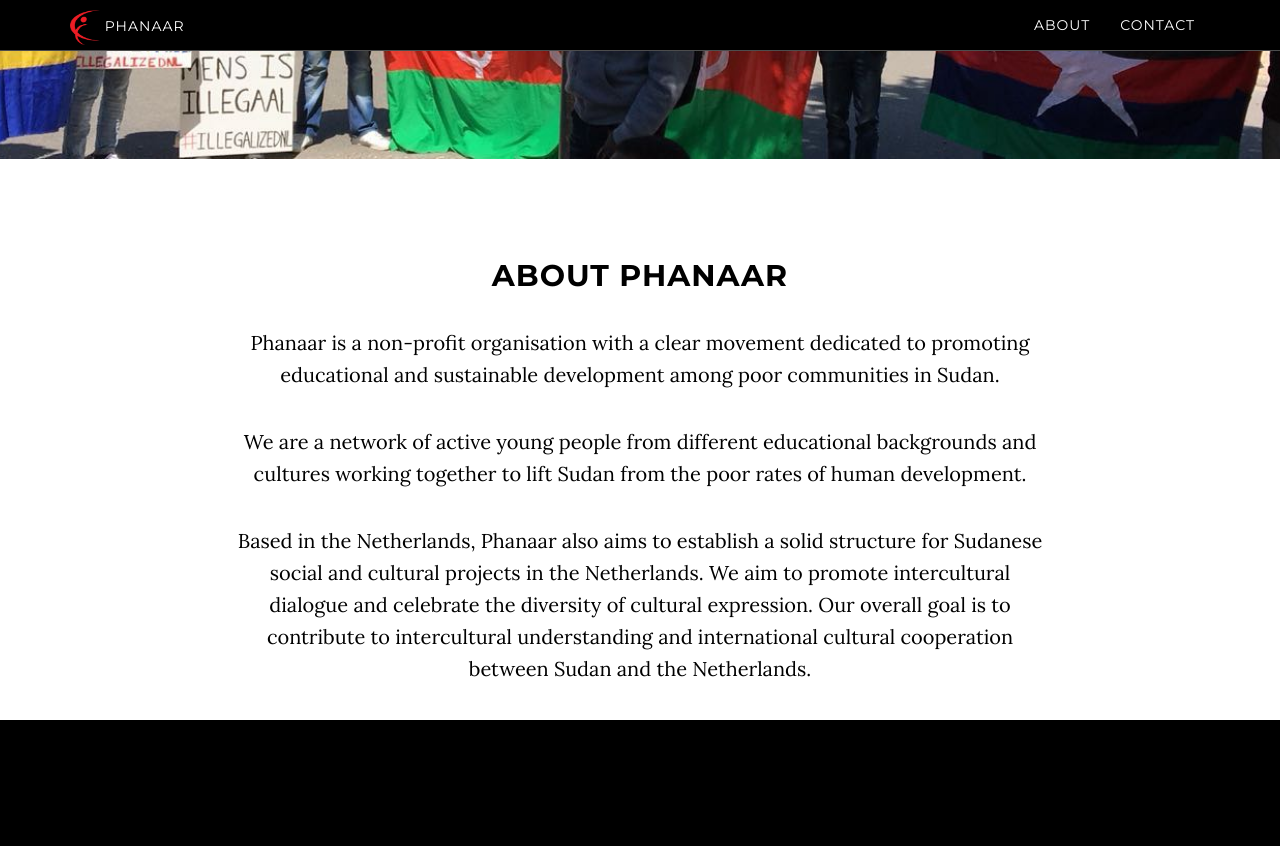
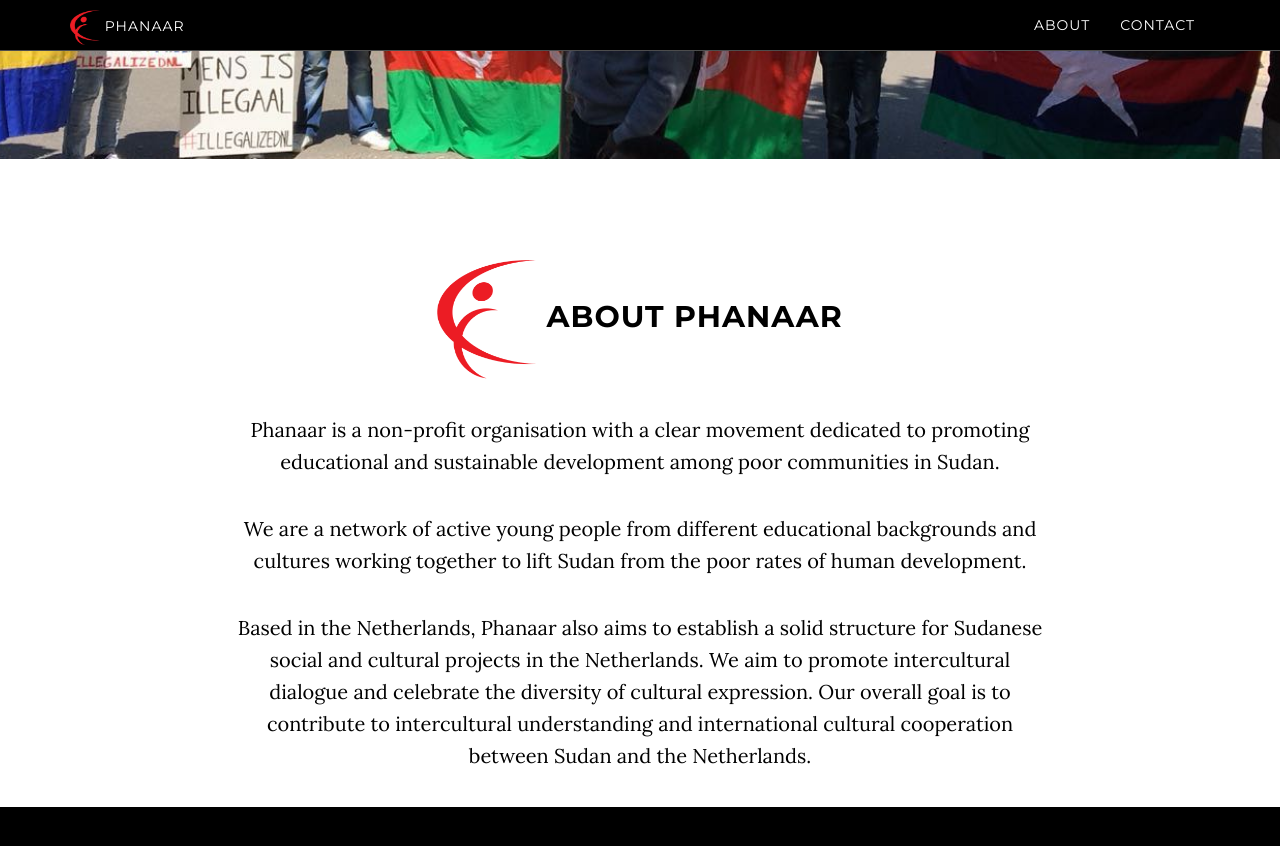
Before and after one commit to phanaar/phanaar.github.io, a Jekyll site: the page built from index.html, in a window 1280 px wide and 900 px high, scrolled down 741 px. Shown: the top 846 px of the window. Built offline with Jekyll 4.4.1, drawn with Linux system fonts in a browser that asks for light colours.

Commit message:
Added logo to about section

```diff
--- a/_includes/about.html
+++ b/_includes/about.html
@@ -1,20 +1,9 @@
-    <!-- About Section -->
-    <!-- <section id="about" class="container content-section text-center">
-        <div class="row">
-            <div class="col-lg-8 col-lg-offset-2">
-                <h2>About Grayscale</h2>
-                <p>Grayscale is a free Bootstrap 3 theme created by Start Bootstrap. It can be yours right now, simply download the template on <a href="http://startbootstrap.com/template-overviews/grayscale/">the preview page</a>. The theme is open source, and you can use it for any purpose, personal or commercial.</p>
-                <p>The Jekyll version is brought to you by <a href="https://github.com/jeromelachaud">Jerome Lachaud</a></p>
-                <p>This theme features stock photos by <a href="http://gratisography.com/">Gratisography</a> along with a custom Google Maps skin courtesy of <a href="http://snazzymaps.com/">Snazzy Maps</a>.</p>
-                <p>Grayscale includes full HTML, CSS, and custom JavaScript files along with LESS files for easy customization.</p>
-            </div>
-        </div>
-    </section> -->
+
 
     <section id="about" class="container about-section  text-center">
             <div class="row">
                 <div class="col-lg-8 col-lg-offset-2">
-                    <h2>About Phanaar</h2>
+                    <h2> <img src="/img/logo.png" style="width:100px;height:120px;"> About Phanaar</h2>
                     <p>Phanaar is a non-profit organisation with a clear movement dedicated to promoting educational and sustainable development among poor communities in Sudan.</p>
                     <p>We are a network of active young people from different educational backgrounds and cultures working together to lift Sudan from the poor rates of human development.</p>
                     <p>Based in the Netherlands, Phanaar also aims to establish a solid structure for Sudanese social and cultural projects in the Netherlands. We aim to promote intercultural dialogue and celebrate the diversity of cultural expression. Our overall goal is to contribute to intercultural understanding and international cultural cooperation between Sudan and the Netherlands.</p>
```
